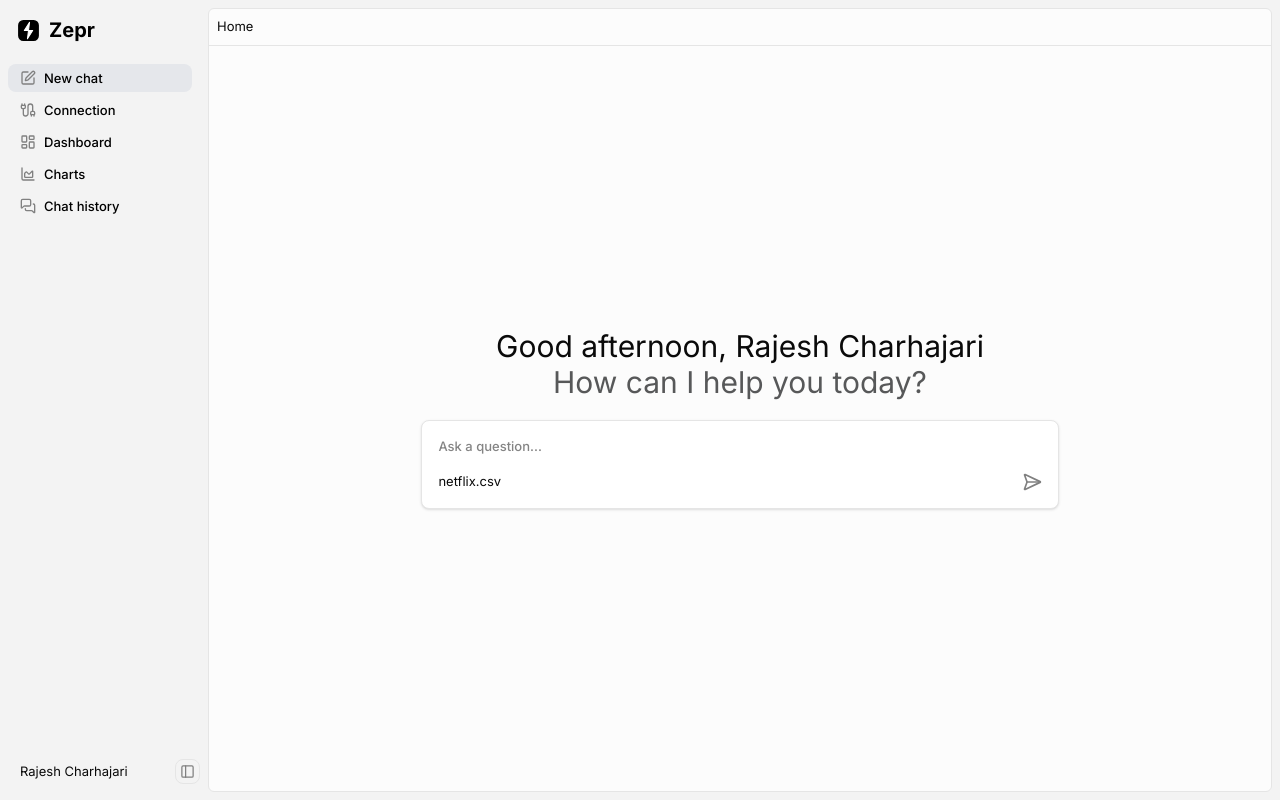
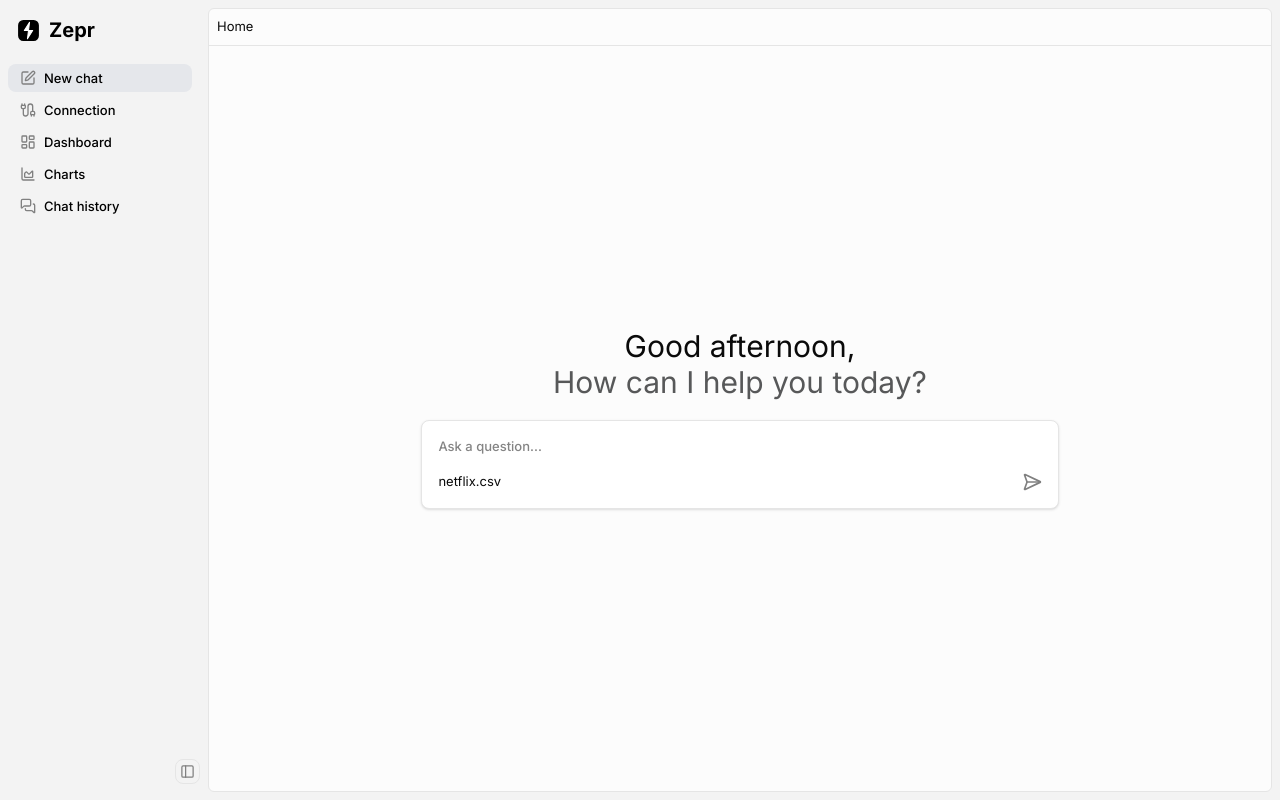
Before and after one commit to rajeshrc12/zepr, a Next.js app: page /chat in a window 1280 px wide. Built offline with nearby package versions, Linux system fonts and the light colour scheme; no server answers.

Commit message:
middleware added

```diff
--- a/app/(auth)/chat/page.tsx
+++ b/app/(auth)/chat/page.tsx
@@ -1,15 +1,18 @@
 "use client";
+import { useUser } from "@/hooks/useUser";
 import { SendHorizontal } from "lucide-react";
 import React from "react";
 
 const ChatPage = () => {
+  const { data: user } = useUser();
+
   return (
     <div className="flex flex-col h-full">
       <div className="border-b p-2">Home</div>
       <div className="flex-1 flex justify-center items-center">
         <div className="flex flex-col gap-5 w-[60%]">
           <div className="text-3xl flex flex-col justify-center items-center">
-            <div>Good afternoon, Rajesh Charhajari</div>
+            <div>Good afternoon, {user?.name}</div>
             <div className="text-[#575859]">How can I help you today?</div>
           </div>
           <div className="flex flex-col bg-white shadow border rounded-md p-4 gap-4">
--- a/components/sidebar.tsx
+++ b/components/sidebar.tsx
@@ -5,9 +5,12 @@ import { cn } from "@/lib/utils";
 import { PanelLeft } from "lucide-react";
 import { MENU } from "@/constants/sidebar";
 import ActiveLink from "./active-link";
+import { useUser } from "@/hooks/useUser";
 
 const Sidebar = () => {
   const [showMenu, setShowMenu] = useState(true);
+  const { data: user } = useUser();
+  console.log(user);
   return (
     <div
       className={cn(
@@ -37,7 +40,7 @@ const Sidebar = () => {
         ))}
       </div>
       <div className="flex justify-between items-center pl-5">
-        {showMenu && <div className="hidden md:block">Rajesh Charhajari</div>}
+        {showMenu && <div className="hidden md:block">{user?.name}</div>}
         <div className="border rounded-md p-1 hidden md:block">
           <PanelLeft
             size={15}
```
Also changed, not shown: middleware.ts (renamed from middleware1.ts).
